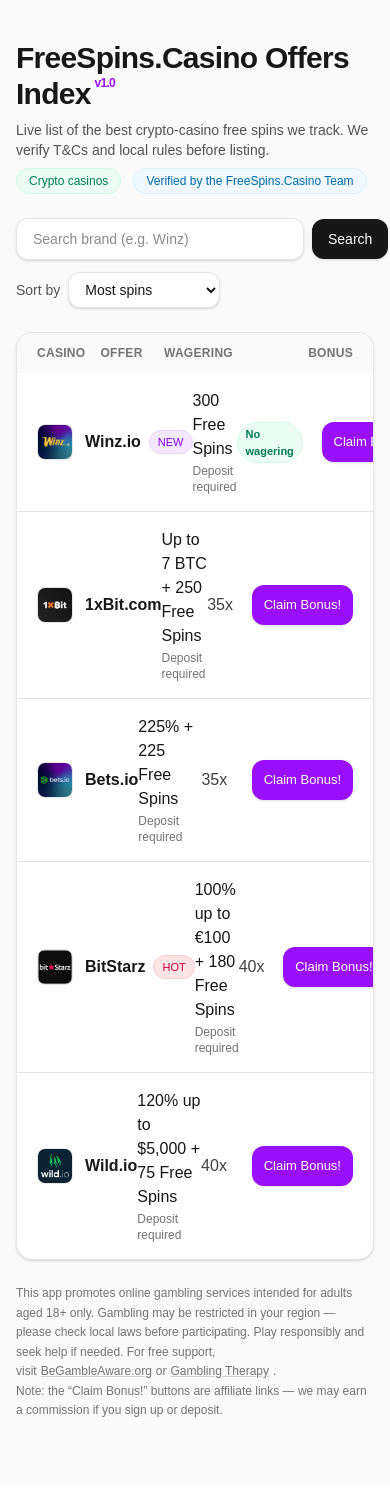
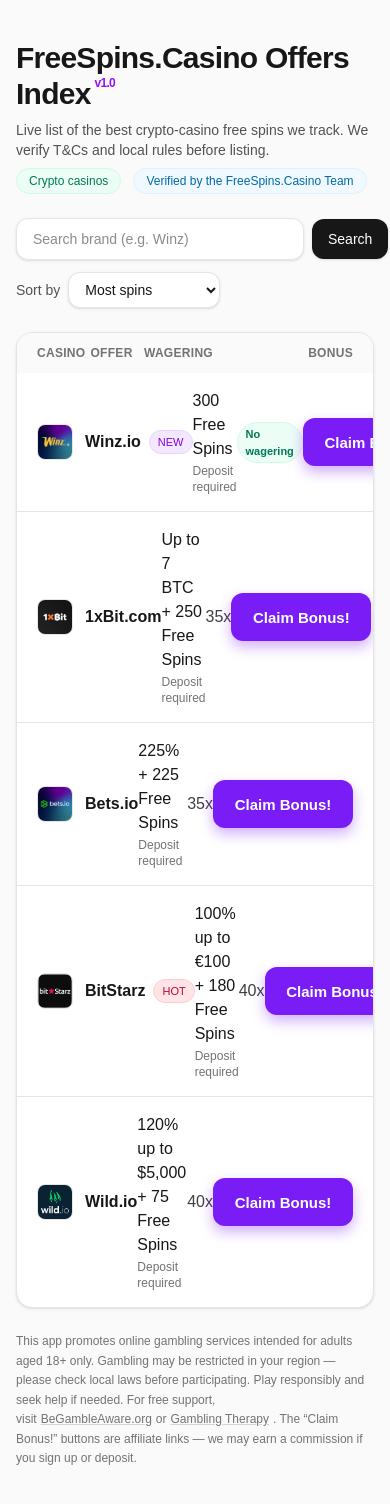
Before and after one commit to ell-h/freespins, a Next.js app: page / in a window 390 px wide. Shown: the top 1504 px of the page. Built offline with nearby package versions, Linux system fonts and the light colour scheme.

Commit message:
Fix Claim Bonus button padding

```diff
--- a/src/app/page.tsx
+++ b/src/app/page.tsx
@@ -1,8 +1,25 @@
 "use client";
 
 import Image from "next/image";
-import Script from "next/script";
 import { useMemo, useState, useEffect } from "react";
+
+/* ---------------------------------- TYPES ---------------------------------- */
+
+type SortKey = "spins" | "wager" | "az";
+
+interface TelegramWebApp {
+  ready: () => void;
+  expand: () => void;
+  setHeaderColor: (colorKey: string) => void;
+}
+
+declare global {
+  interface Window {
+    Telegram?: {
+      WebApp?: TelegramWebApp;
+    };
+  }
+}
 
 /* ---------------------------------- DATA ---------------------------------- */
 
@@ -11,11 +28,11 @@
   brand: string;
   offer: string;
   spins: number;
-  wagering: string; // e.g. "40x" | "35x" | "No wagering"
+  wagering: string;
   link: string;
-  logo: string; // /logos/*.png|jpg
+  logo: string;
   pill?: "NEW" | "HOT";
-  note?: string; // e.g. "Deposit required"
+  note?: string;
 };
 
 const OFFERS: CasinoOffer[] = [
@@ -33,7 +50,6 @@
   {
     id: "bitstarz",
     brand: "BitStarz",
-    // from your screenshot: 100% up to €100 + 180 Free Spins
     offer: "100% up to €100 + 180 Free Spins",
     wagering: "40x",
     link: "https://bzstarz.com/b857ede1d",
@@ -45,7 +61,6 @@
   {
     id: "wildio",
     brand: "Wild.io",
-    // from your screenshot: 120% up to $5,000 + 75 Free Spins
     offer: "120% up to $5,000 + 75 Free Spins",
     wagering: "40x",
     link: "https://wildpartners.app/a1516a206",
@@ -56,7 +71,6 @@
   {
     id: "betsio",
     brand: "Bets.io",
-    // from your screenshot: 225% + 225 Free Spins
     offer: "225% + 225 Free Spins",
     wagering: "35x",
     link: "https://bts-link.com/?serial=23576&creative_id=326&anid=",
@@ -67,10 +81,9 @@
   {
     id: "1xbit",
     brand: "1xBit.com",
-    // from your screenshot: Up to 7 BTC + 250 Free Spins
     offer: "Up to 7 BTC + 250 Free Spins",
     wagering: "35x",
-    link: "https://refpa04636.pro/L?tag=b_4668433m_102262c_&site=4668433&ad=102262",
+    link: "https://refpa04636.pro/L?tag=b_4668433m_61569c_&site=4668433&ad=61569",
     logo: "/logos/1xbit.jpg",
     spins: 250,
     note: "Deposit required",
@@ -97,9 +110,8 @@
 /* -------------------------------- COMPONENT -------------------------------- */
 
 export default function Home() {
-  // Telegram Mini App init (safe no-op in browser)
   useEffect(() => {
-    const tg = (window as any)?.Telegram?.WebApp;
+    const tg = window.Telegram?.WebApp;
     if (!tg) return;
     tg.ready();
     tg.expand();
@@ -107,7 +119,7 @@
   }, []);
 
   const [query, setQuery] = useState("");
-  const [sortBy, setSortBy] = useState<"spins" | "wager" | "az">("spins");
+  const [sortBy, setSortBy] = useState<SortKey>("spins");
 
   const filtered = useMemo(() => {
     const q = query.trim().toLowerCase();
@@ -144,7 +156,7 @@
             </p>
           </div>
 
-        <div className="flex items-center gap-3">
+          <div className="flex items-center gap-3">
             <span className="inline-flex items-center rounded-full bg-emerald-50 text-emerald-700 text-xs font-medium px-3 py-1 border border-emerald-100">
               Crypto casinos
             </span>
@@ -178,7 +190,7 @@
             <select
               className="rounded-xl border border-neutral-200 bg-white px-3 py-2 text-sm shadow-sm outline-none focus:ring-4 focus:ring-purple-100 focus:border-purple-300"
               value={sortBy}
-              onChange={(e) => setSortBy(e.target.value as any)}
+              onChange={(e) => setSortBy(e.target.value as SortKey)}
             >
               <option value="spins">Most spins</option>
               <option value="wager">Lowest wagering</option>
@@ -191,8 +203,7 @@
       {/* Table */}
       <main className="mx-auto w-full max-w-6xl px-4 sm:px-6 pt-6 pb-16">
         <div className="overflow-hidden rounded-2xl border border-neutral-200 bg-white shadow-sm">
-          {/* Header row */}
-          <div className="grid grid-cols-[2fr_2fr_1fr_120px] sm:grid-cols-[2fr_2fr_1fr_140px] items-center px-5 py-3 text-xs font-semibold uppercase tracking-wide text-neutral-500 bg-neutral-50">
+          <div className="grid grid-cols-[2fr_2fr_1fr_140px] items-center px-5 py-3 text-xs font-semibold uppercase tracking-wide text-neutral-500 bg-neutral-50">
             <div>Casino</div>
             <div>Offer</div>
             <div>Wagering</div>
@@ -203,7 +214,7 @@
             {filtered.map((o) => (
               <li
                 key={o.id}
-                className="grid grid-cols-[2fr_2fr_1fr_120px] sm:grid-cols-[2fr_2fr_1fr_140px] items-center px-5 py-4"
+                className="grid grid-cols-[2fr_2fr_1fr_140px] items-center px-5 py-4"
               >
                 {/* Brand + logo */}
                 <div className="flex items-center gap-3">
@@ -249,15 +260,15 @@
                   )}
                 </div>
 
-                {/* Bonus button */}
+                {/* Visit */}
                 <div className="text-right">
                   <a
                     href={o.link}
                     target="_blank"
                     rel="noopener noreferrer nofollow"
-                    className="inline-flex items-center justify-center rounded-xl bg-purple-600 hover:bg-purple-700 text-white whitespace-nowrap text-[13px] sm:text-sm h-10 px-3 sm:px-4 shadow-sm active:scale-[.99] transition"
+                    className="inline-flex items-center justify-center w-full rounded-xl bg-[#7A1CF6] hover:bg-[#6a15dc] text-white text-[15px] font-extrabold leading-none h-[48px] px-5 shadow-[0_6px_14px_rgba(122,28,246,0.35)] active:scale-[.98] transition text-center"
                   >
-                    Claim&nbsp;Bonus!
+                    Claim Bonus!
                   </a>
                 </div>
               </li>
@@ -279,13 +290,9 @@
           <span className="mx-1 underline decoration-neutral-300">BeGambleAware.org</span>
           or
           <span className="mx-1 underline decoration-neutral-300">Gambling Therapy</span>.
-          <br />
-          Note: the “Claim Bonus!” buttons are affiliate links — we may earn a commission if you sign up or deposit.
+          The “Claim Bonus!” buttons are affiliate links — we may earn a commission if you sign up or deposit.
         </p>
       </main>
-
-      {/* Telegram SDK (safe if not in Telegram) */}
-      <Script src="https://telegram.org/js/telegram-web-app.js" strategy="afterInteractive" />
     </div>
   );
 }
```
